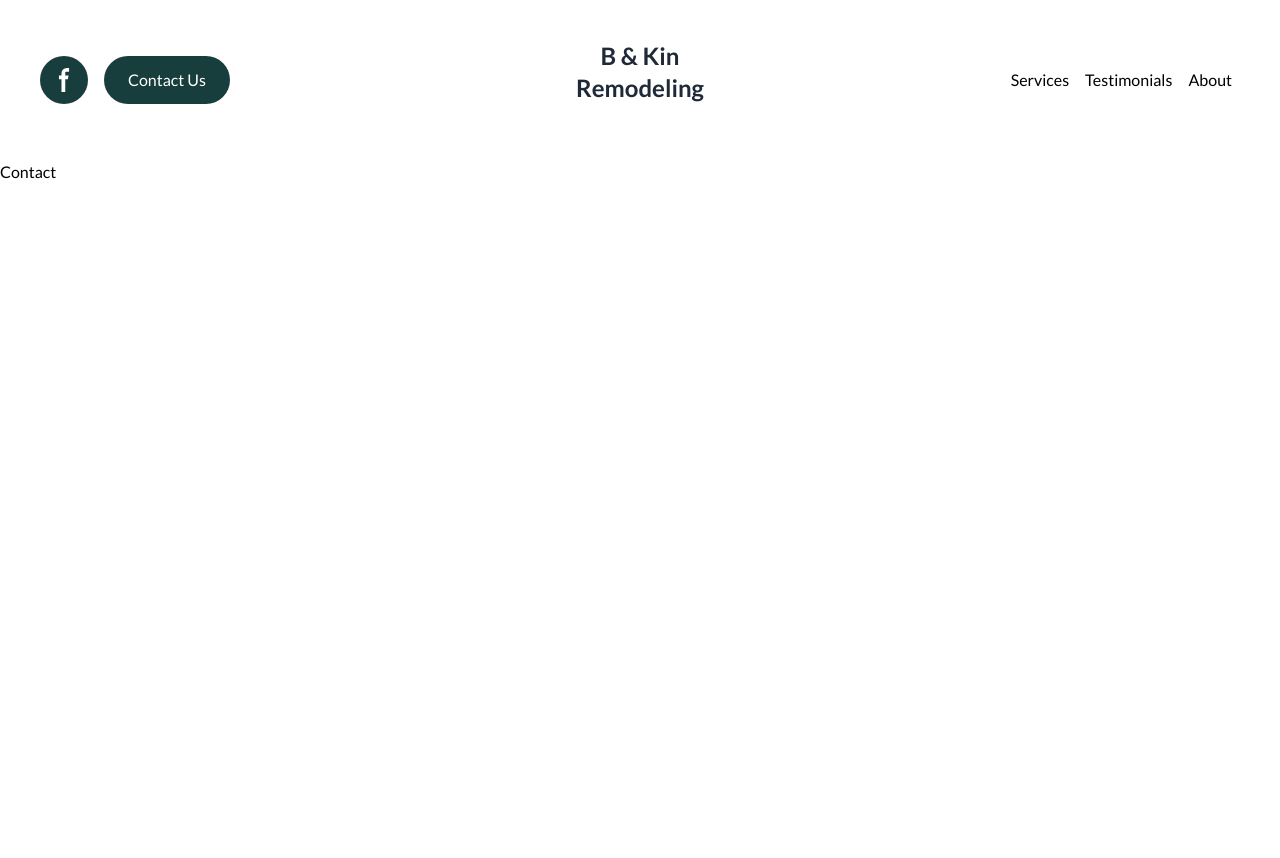
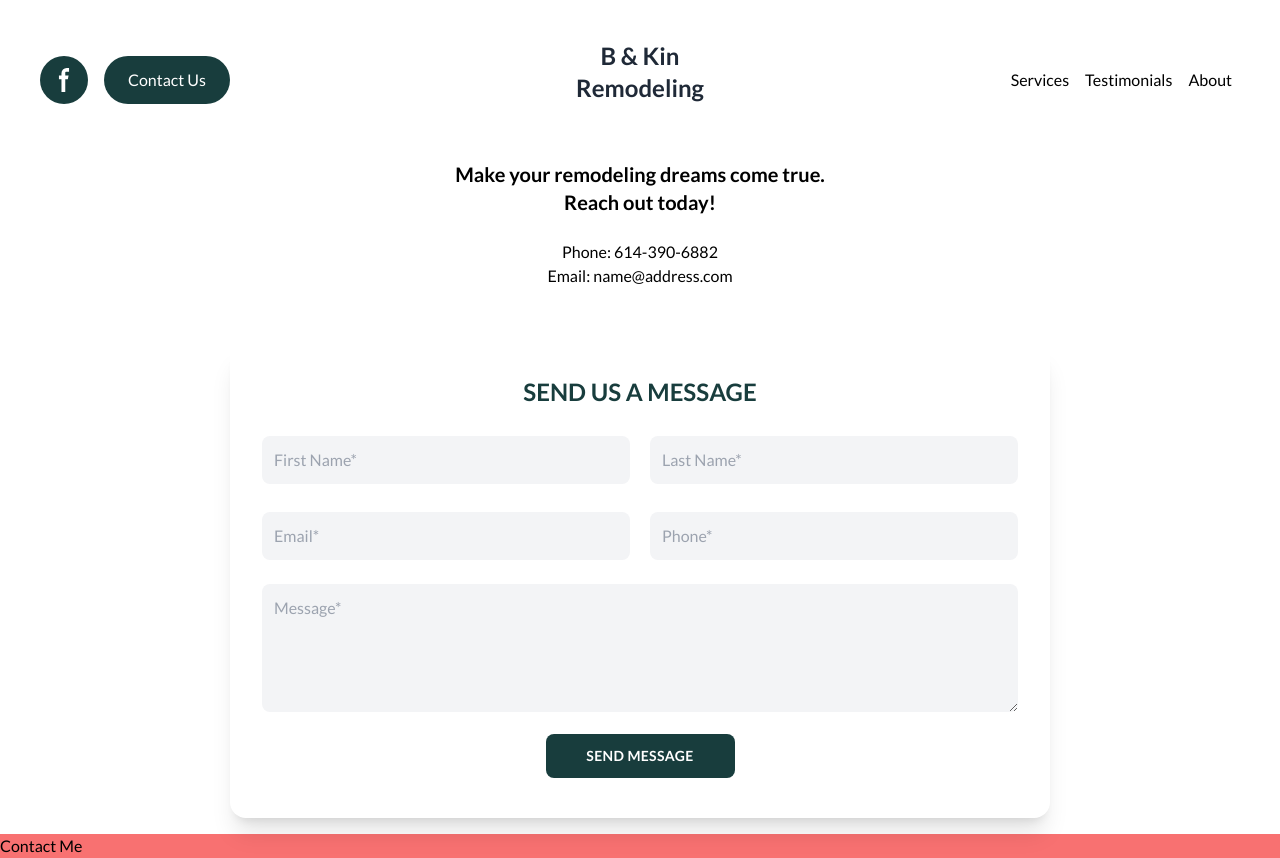
Before and after one commit to jppoullet/b-and-kin-remodeling, a React (Vite) app: page /contact in a window 1280 px wide. Before the commit the page ends 800 px from the top, so only its background shows below. Built offline with nearby package versions, Linux system fonts and the light colour scheme.

Commit message:
added contact page, adjusted contact form width

```diff
--- a/src/App.jsx
+++ b/src/App.jsx
@@ -10,6 +10,7 @@ function App() {
       <header>
         <Navbar />
       </header>
+      <main>
         <Routes>
           <Route index element={<Home />} />
           <Route path="/home" element={<Home />} />
@@ -19,6 +20,8 @@ function App() {
           <Route path="/contact" element={<Contact />} />
           <Route path="/testimonials" element={<Testimonials />} />
         </Routes>
+      </main>
+      <footer className="bg-red-400">Contact Me</footer>
     </div>
   );
 }
--- a/src/cards/ContactCard.jsx
+++ b/src/cards/ContactCard.jsx
@@ -14,7 +14,7 @@ const ContactCard = () => {
       class="w-full p-8 my-4 rounded-2xl shadow-xl max-w-full"
     >
       <div class="flex">
-        <h1 class="font-bold uppercase text-gray-800 text-4xl">
+        <h1 class="font-bold uppercase text-primary text-2xl mx-auto">
           Send us a message
         </h1>
       </div>
@@ -41,7 +41,7 @@ const ContactCard = () => {
         />
         <input
           class="w-full bg-gray-100 text-gray-900 mt-2 p-3 rounded-lg focus:outline-none focus:shadow-outline"
-          type="number"
+          type="text"
           placeholder="Phone*"
         />
       </div>
@@ -53,8 +53,8 @@ const ContactCard = () => {
       </div>
       <div class="my-2 w-1/2 lg:w-1/4 mx-auto">
         <button
-          class="uppercase text-sm font-bold tracking-wide bg-primary text-gray-100 p-3 rounded-lg w-full
-              focus:outline-none focus:shadow-outline"
+          class="uppercase text-sm font-bold tracking-wide bg-primary text-white p-3 rounded-lg w-full
+              focus:outline-none focus:shadow-outline md:focus:bg-secondary hover:bg-secondary"
         >
           Send Message
         </button>
--- a/src/components/Navbar.jsx
+++ b/src/components/Navbar.jsx
@@ -84,7 +84,7 @@ const Navbar = () => {
 
             {/* Contact Us */}
             <button className="bg-primary text-white py-3 px-6 rounded-full">
-              Contact Us
+              <NavLink to="/contact">Contact Us</NavLink>
             </button>
           </div>
 
@@ -192,7 +192,7 @@ const Navbar = () => {
               to="/about"
               className="hover:bg-secondary focus:text-primary block p-6 my-0 w-full text-center"
               onClick={() => {
-                setState({ isOpen: false });
+                setMobileMenuActive(!mobileMenuActive);
               }}
             >
               About
@@ -200,7 +200,14 @@ const Navbar = () => {
           </div>
 
           <button className="bg-secondary text-white py-3 px-6 rounded-full">
-            <NavLink to="/contact">Contact Us</NavLink>
+            <NavLink
+              to="/contact"
+              onClick={() => {
+                setMobileMenuActive(!mobileMenuActive);
+              }}
+            >
+              Contact Us
+            </NavLink>
           </button>
         </div>
       </nav>
--- a/src/pages/Contact.jsx
+++ b/src/pages/Contact.jsx
@@ -1,7 +1,32 @@
 import React from "react";
+import ContactCard from "../cards/ContactCard";
 
 const Contact = () => {
-  return <div>Contact</div>;
+  return (
+    <div className="flex flex-col items-center gap-10 mx-auto px-10 max-w-[900px] text-center">
+      <div>
+        <h1 className="text-xl font-bold">
+          Make your remodeling dreams come true.
+          <br />
+          Reach out today!
+        </h1>
+        <br />
+        <p>
+          Phone:{" "}
+          <a href="tel:6143906882" className="hover:font-bold">
+            614-390-6882
+          </a>
+        </p>
+        <p>
+          Email:{" "}
+          <a href="mailto:" className="hover:font-bold">
+            name@address.com
+          </a>
+        </p>
+      </div>
+      <ContactCard />
+    </div>
+  );
 };
 
 export default Contact;
--- a/src/pages/Home.jsx
+++ b/src/pages/Home.jsx
@@ -15,7 +15,7 @@ const Home = () => {
         <img src={HomePageImg} alt="homepage-img" className="w-full" />
       </div>
 
-      <div className="mx-auto px-10 max-w-[1200px]">
+      <div className="mx-auto px-10 max-w-[1000px]">
         <div className="py-16">
           <h1 className="text-2xl text-center font-bold">
             B & Kin Remodeling - 37 Years of Excellence in Columbus, Ohio
@@ -23,7 +23,7 @@ const Home = () => {
           <br />
           <img src={BenImg} alt="ben-img" className="w-[450px] mx-auto" />
           <br />
-          <p className="mx-auto max-w-[1200px]">
+          <p className="mx-auto">
             B & Kin Remodeling is your trusted professional for transforming
             your living spaces. As a seasoned professional, I have dedicated my
             career to delivering top-notch home remodeling services. From
--- a/src/sections/ContactSection.jsx
+++ b/src/sections/ContactSection.jsx
@@ -1,15 +1,10 @@
 import React from "react";
+import ContactCard from "../cards/ContactCard";
 
 const ContactSection = () => {
   return (
     <div className="text-center">
-      <h2>ContactSection</h2>
-      <p>
-        Lorem, ipsum dolor sit amet consectetur adipisicing elit. Obcaecati
-        deserunt iusto asperiores perferendis inventore similique enim ipsa
-        voluptatum eveniet cum quae, nostrum, facere delectus. Ullam, nisi!
-        Laudantium odit mollitia asperiores?
-      </p>
+      <ContactCard />
     </div>
   );
 };
--- a/src/sections/ServicesSection.jsx
+++ b/src/sections/ServicesSection.jsx
@@ -5,7 +5,7 @@ const ServicesSection = () => {
     <div className="text-center w-full">
       <h1 className="text-2xl">Services Offered</h1>
       <br />
-      <div className="flex justify-between">
+      <div className="flex justify-between gap-10">
         <ul>
           <li>Bathrooms</li>
           <li>Kitchens</li>
--- a/src/sections/TestimonialsSection.jsx
+++ b/src/sections/TestimonialsSection.jsx
@@ -2,7 +2,7 @@ import React from "react";
 
 const TestimonialsSection = () => {
   return (
-    <div className="text-white mx-auto px-10 py-16 max-w-[1200px]">
+    <div className="text-white mx-auto px-10 py-16 max-w-[1000px]">
       <p>
         "Benjamin did an excellent job removing our old linoleum floor and
         installing a new ceramic floor for us. Benjamin treated our home as if
```
Lines whose indentation alone changed are shown as unchanged.
